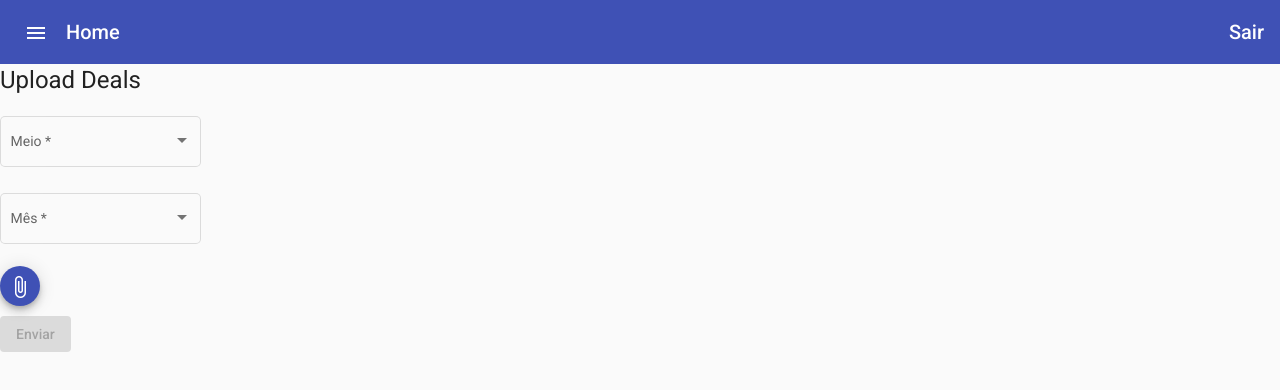
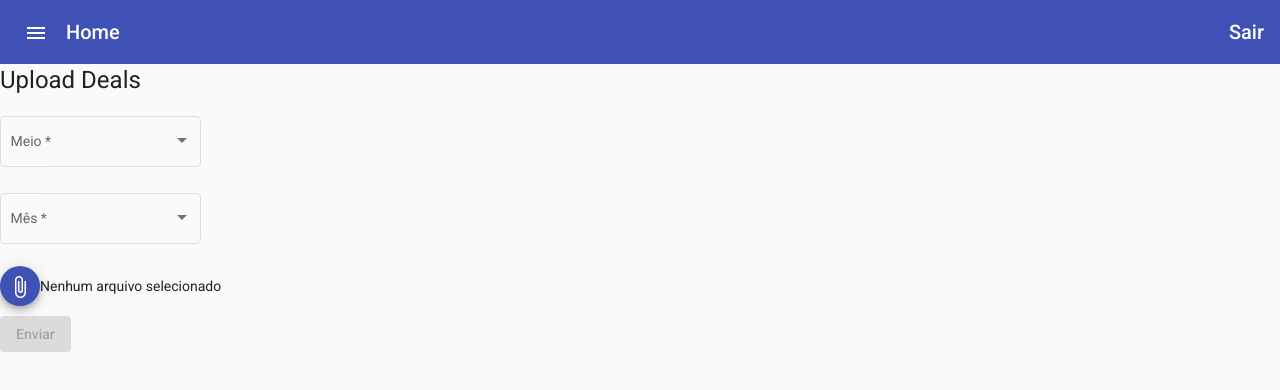
Before and after one commit to V-Tomanik/DataPlataform, an Angular app: page /deals in a window 1280 px wide. Shown: the top 390 px of the page. Built offline with nearby package versions, Linux system fonts and the light colour scheme.

Commit message:
melhorando logica forms

```diff
--- a/src/app/entregas/forms/deals/deals.component.html
+++ b/src/app/entregas/forms/deals/deals.component.html
@@ -47,17 +47,15 @@
 
 		<div class="file-upload">
 
-			 {{selectedFiles || "No file uploaded yet."}}
-
 			<button mat-mini-fab color="primary" type="file"
 					(click)="fileUploadInput.click()">
-
 				<mat-icon>attach_file</mat-icon>
 			</button>
+			<span *ngIf="filesNames.length==0">Nenhum arquivo selecionado</span>
 		</div>
 
 
-		<div *ngFor="let file of selectedFiles;let i =index">
+		<div *ngFor="let file of filesNames;let i =index">
 			<span>{{file}}</span>
 			<button class="mdc-button" (click)="removeFile(i)">
 	   	<span class="mdc-button__label">Remover</span>
--- a/src/app/entregas/forms/deals/deals.component.ts
+++ b/src/app/entregas/forms/deals/deals.component.ts
@@ -11,7 +11,10 @@ export class DealsComponent implements OnInit {
 
 	dealsForm!:FormGroup;
 
-	selectedFiles:string[]=[]
+	formData = new FormData;
+
+	selectedFiles:File[]=[];
+	filesNames: string[]=[];
 
   constructor(private formBuilder: FormBuilder,
 						  private formService: FormService){
@@ -34,8 +37,6 @@ export class DealsComponent implements OnInit {
 			*
 			*/
 
-			console.log("Enviei")
-
 			const result = this.formService.uploadFile(this.dealsForm)
 			if (result == null) {
 				alert("nenhum arquivo selecionado")
@@ -44,20 +45,26 @@ export class DealsComponent implements OnInit {
 			result.subscribe(count => alert(count))
 			form.resetForm()
 			this.dealsForm.reset()
+
+			this.selectedFiles=[];
+			this.filesNames=[];
 	}
 	onFileSelected(event:any){
 		/**
 			* Função para adicionar o arquivo selectionado na lista de arquivos
 			* Ativado toda vez que há uma mudança no input file
 			*/
-		const event_file:File[] = event.target.files;
-		Array.prototype.forEach.call(event_file, child => {
-		this.selectedFiles.push(child.name)
-		});
-	}
+			this.filesNames=[]
+			this.selectedFiles = [...this.selectedFiles,...event.target.files];
+			Array.prototype.forEach.call(this.selectedFiles, child => {
+				this.filesNames.push(child.name)});
+		}
+
+
 
 	removeFile(file_index:number){
 		this.selectedFiles.splice(file_index,1)
+		this.filesNames.splice(file_index,1)
 	}
 
 	}
--- a/src/app/entregas/services/forms.service.ts
+++ b/src/app/entregas/services/forms.service.ts
@@ -14,12 +14,9 @@ export class FormService{
 
 	uploadFile(event:any){
 		//Pega o arquivo
-		console.log(event);
-		console.log(event.value)
 		//const file:File = event.target.files[0]	;
 
 		if (event.value.files != null){
-			console.log(event)
 			return interval(1000);
 	}
 		return null
```
